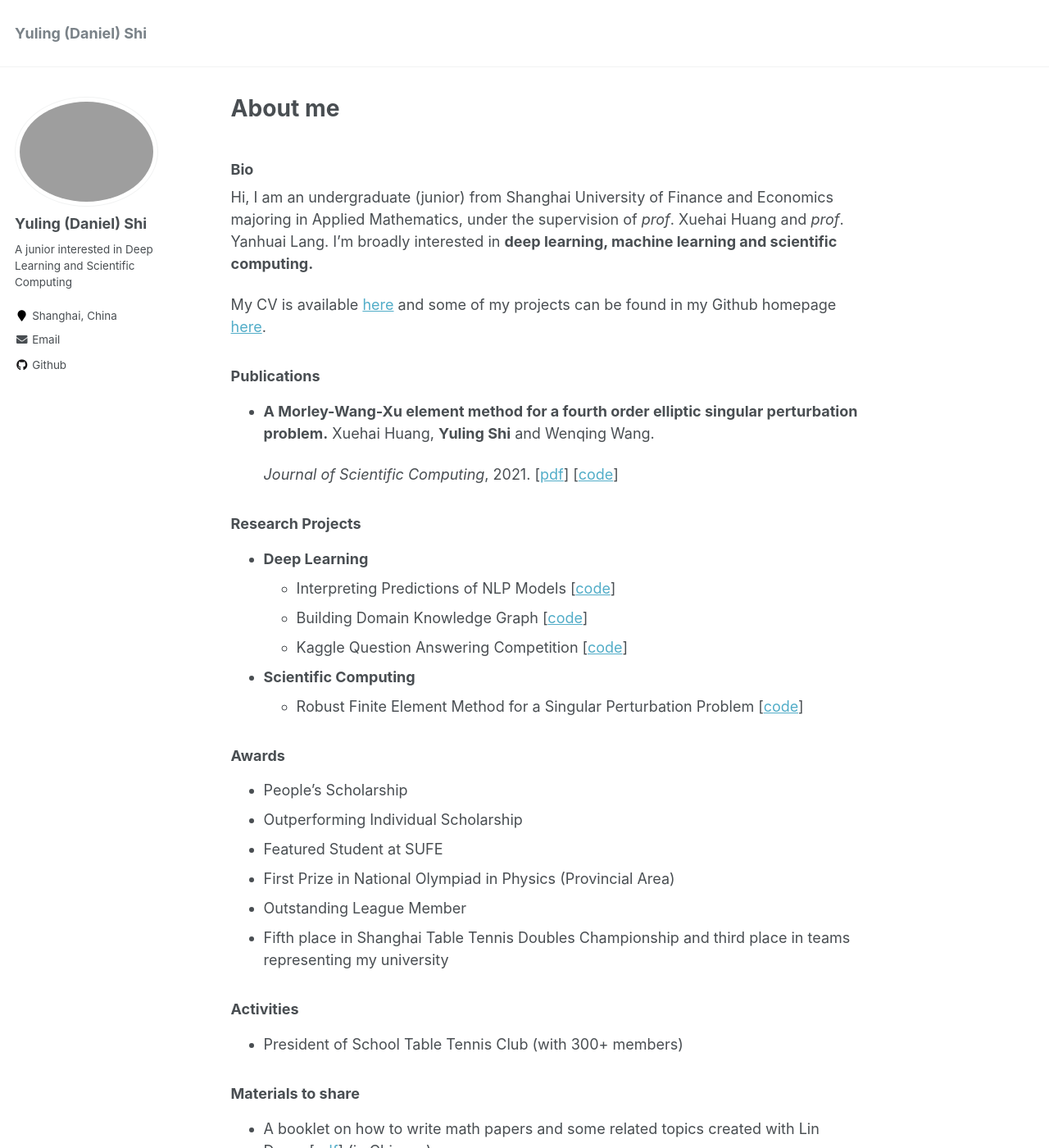
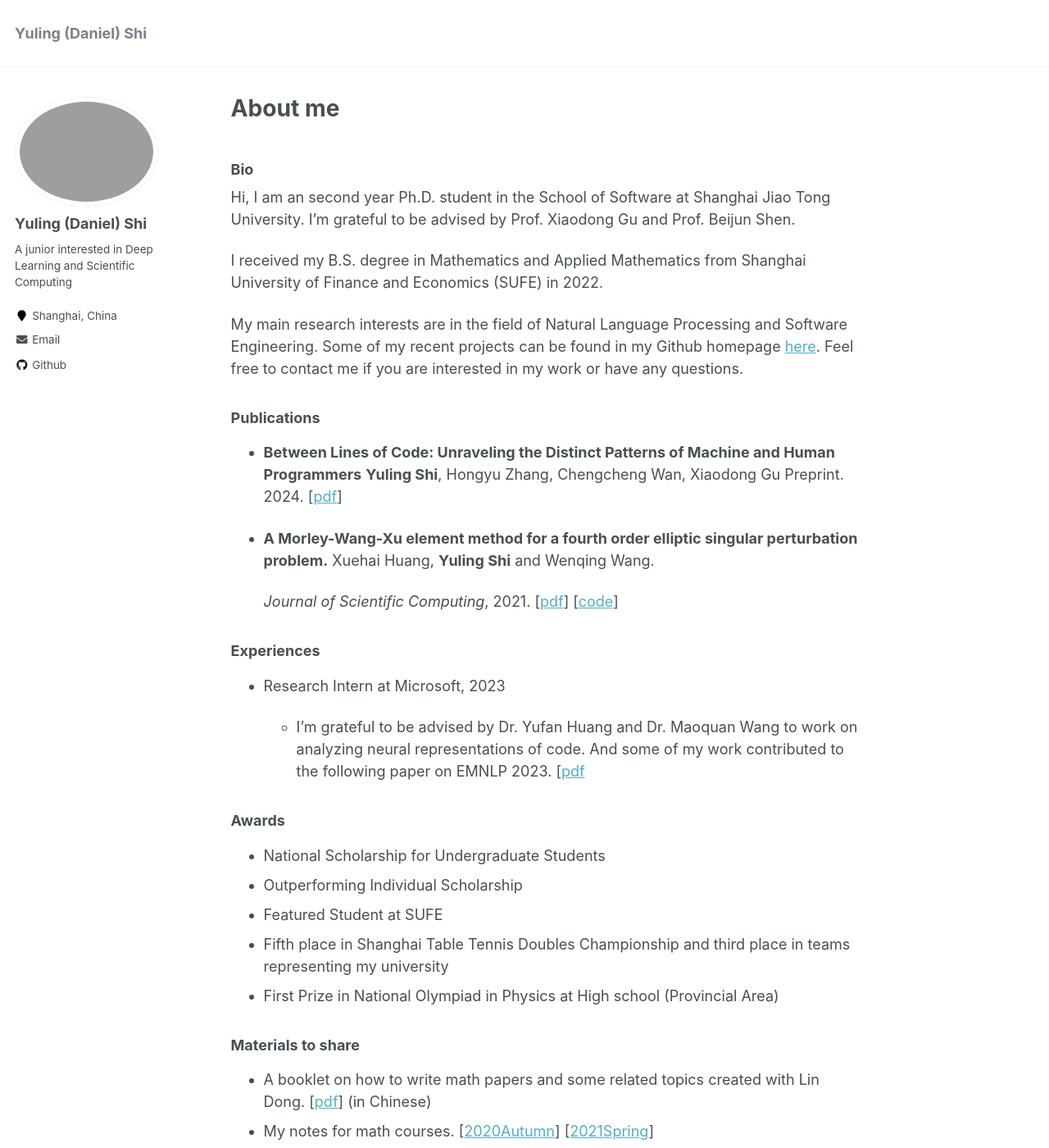
Before and after one commit to YerbaSite/YerbaSite.github.io, a Jekyll site: the page built from _pages/about.md, in a window 1280 px wide and 1400 px high. Shown: the whole window at 82% size. Built offline with Jekyll 4.4.1, drawn with Linux system fonts in a browser that asks for light colours; some of the changed text lies outside the part shown.

Commit message:
Update about.md

```diff
--- a/_pages/about.md
+++ b/_pages/about.md
@@ -10,47 +10,43 @@ redirect_from:
 
 ### Bio
 
-Hi, I am an undergraduate (junior) from Shanghai University of Finance and Economics majoring in Applied Mathematics, under the supervision of *prof*. Xuehai Huang and *prof*. Yanhuai Lang. I'm broadly interested in **deep learning, machine learning and scientific computing.**
+Hi, I am an second year Ph.D. student in the School of Software at Shanghai Jiao Tong University. I'm grateful to be advised by Prof. Xiaodong Gu and Prof. Beijun Shen.
 
-My CV is available [here](https://raw.githubusercontent.com/YerbaPage/Resume/master/Yuling_Shi_cv.pdf) and some of my projects can be found in my Github homepage [here](https://github.com/YerbaPage).
+I received my B.S. degree in Mathematics and Applied Mathematics from Shanghai University of Finance and Economics (SUFE) in 2022.
+
+My main research interests are in the field of Natural Language Processing and Software Engineering.
+Some of my recent projects can be found in my Github homepage [here](https://github.com/YerbaPage). Feel free to contact me if you are interested in my work or have any questions.
 
 ### Publications
+
+- **Between Lines of Code: Unraveling the Distinct Patterns of Machine and Human Programmers** **Yuling Shi**, Hongyu Zhang, Chengcheng Wan, Xiaodong Gu
+  Preprint. 2024. [[pdf](https://arxiv.org/abs/2401.06461)]
 
 - **A Morley-Wang-Xu element method for a fourth order elliptic singular perturbation problem.** Xuehai Huang, **Yuling Shi** and Wenqing Wang.
 
   *Journal of Scientific Computing*, 2021. [[pdf](https://link.springer.com/content/pdf/10.1007/s10915-021-01483-2.pdf)] [[code](https://github.com/YerbaPage/FEM)]
 
-### Research Projects
 
-- **Deep Learning**
-  - Interpreting Predictions of NLP Models [[code](https://github.com/YerbaPage/InterpretabeDL)]
-  - Building Domain Knowledge Graph [[code](https://github.com/YerbaPage/KnowledgeGraph)]
-  - Kaggle Question Answering Competition [[code](https://github.com/YerbaPage/BERT_for_QA)]
-- **Scientific Computing**
-  - Robust Finite Element Method for a Singular Perturbation Problem [[code](https://github.com/YerbaPage/FEM)]
+### Experiences
+
+- Research Intern at Microsoft, 2023
+
+  - I'm grateful to be advised by Dr. Yufan Huang and Dr. Maoquan Wang to work on analyzing neural representations of code. And some of my work contributed to the following paper on EMNLP 2023. [[pdf](https://aclanthology.org/2023.emnlp-main.672/)
 
 ### Awards
 
-- People’s Scholarship
+- National Scholarship for Undergraduate Students
 - Outperforming Individual Scholarship
 - Featured Student at SUFE
-- First Prize in National Olympiad in Physics (Provincial Area)
-- Outstanding League Member
 - Fifth place in Shanghai Table Tennis Doubles Championship and third place in teams representing my university
-
-### Activities
-
-- President of School Table Tennis Club (with 300+ members)
+- First Prize in National Olympiad in Physics at High school (Provincial Area)
 
 ### Materials to share
+
 
 - A booklet on how to write math papers and some related topics created with Lin Dong. [[pdf](https://raw.githubusercontent.com/YerbaPage/WritingMath/main/paper.pdf)] (in Chinese)
 - My notes for math courses. [[2020Autumn](https://github.com/YerbaPage/2021_Spring_Notes)] [[2021Spring](https://github.com/YerbaPage/2021_Spring_Notes)]
 - A tool for enrolling in courses automatically at SUFE. [[Github](https://github.com/YerbaPage/SUFE_Course_selection)]
 
-### Contact
-
-- Email: shiyuling@163.sufe.edu.cn
-- Address:  No.777 Guoding Road, Yangpu District, Shanghai, P.R.China 200433
 
 *Thank you for visiting my homepage!*
```
